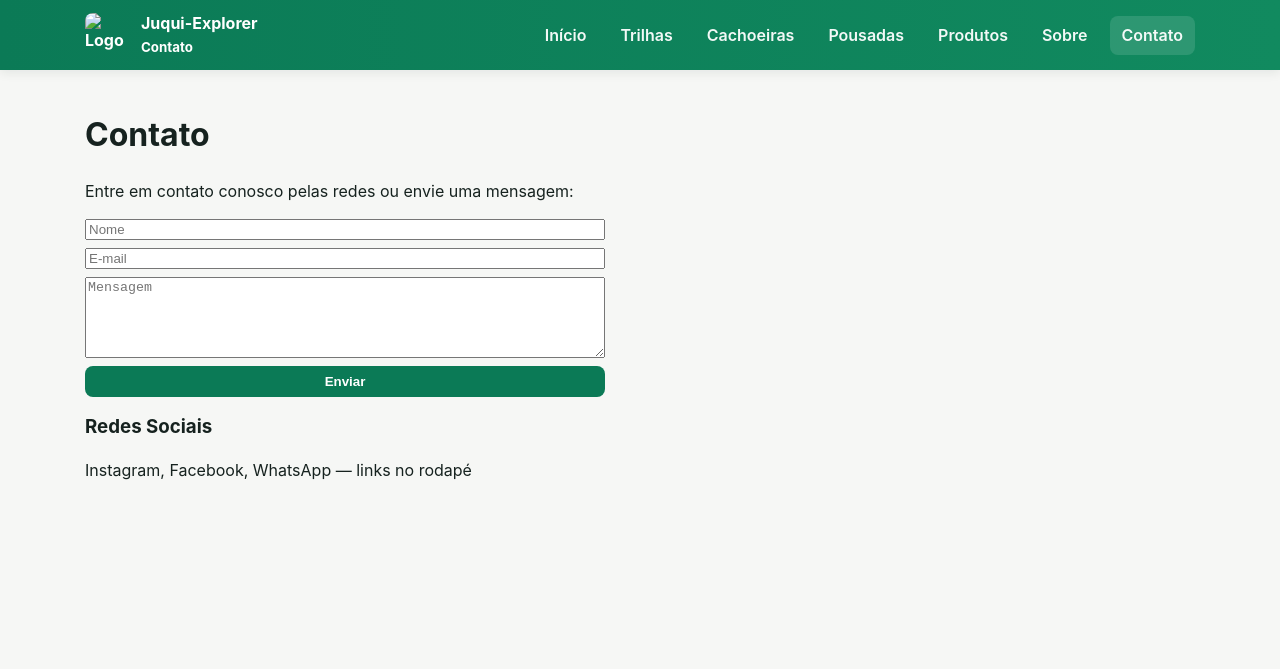
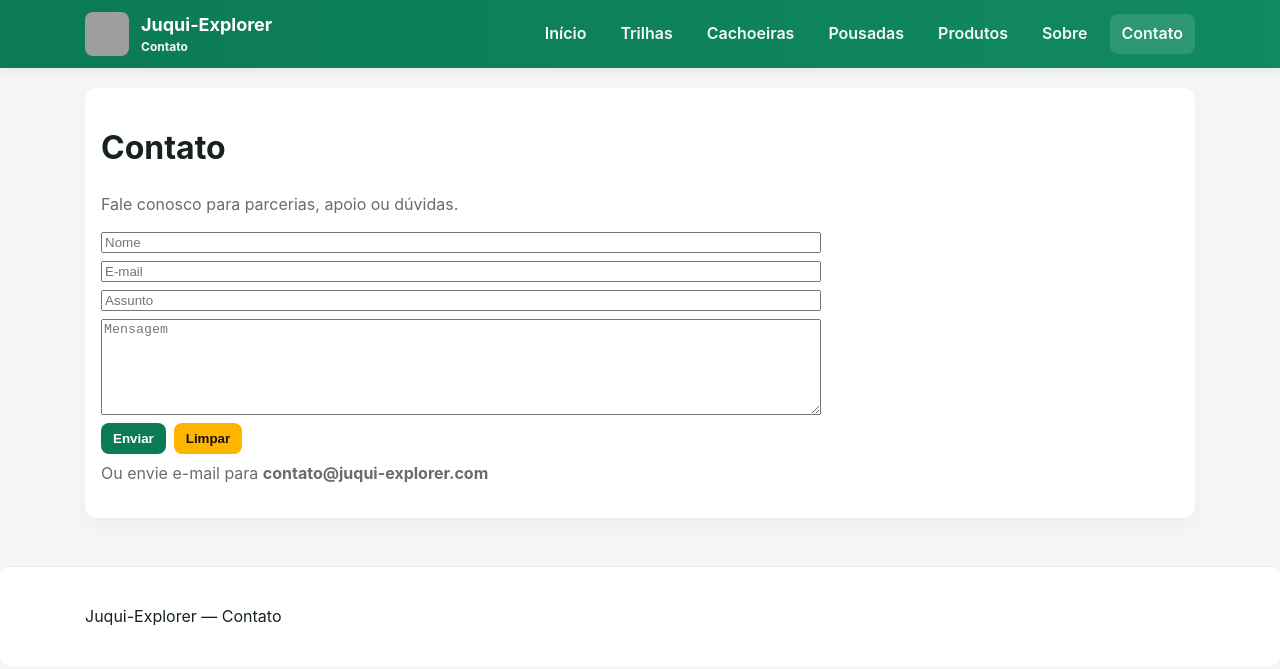
Before and after one commit to renanheriky/Juqui-explorer-, a plain HTML site: page contato.html in a window 1280 px wide. Drawn offline with Linux system fonts and the light colour scheme; grey boxes are pictures that could not be loaded.

Commit message:
Enhance contato.html with form updates and accessibility
Updated the contact form with a subject field and improved layout. Added a skip link for accessibility and modified the header and footer structure.

```diff
--- a/contato.html
+++ b/contato.html
@@ -3,33 +3,43 @@
 <head><meta charset="utf-8"><meta name="viewport" content="width=device-width,initial-scale=1"><title>Contato — Juqui-Explorer</title>
 <link rel="stylesheet" href="styles.css"></head>
 <body>
-  <header class="header">
-    <div class="container">
-      <div class="brand"><img src="assets/images/logo.png" alt="Logo"><div>Juqui-Explorer<br><small>Contato</small></div></div>
-      <nav class="nav">
-        <a href="index.html">Início</a><a href="trilhas.html">Trilhas</a><a href="cachoeiras.html">Cachoeiras</a><a href="pousadas.html">Pousadas</a>
-        <a href="produtos.html">Produtos</a><a href="sobre.html">Sobre</a><a href="contato.html" class="active">Contato</a>
-      </nav>
-      <button class="menu-toggle">☰</button>
-    </div>
-  </header>
+  <a class="skip-link" href="#contato-main">Ir para Contato</a>
+  <header class="header"><div class="container"><div class="brand"><img src="https://source.unsplash.com/80x80/?contact" alt="Logo"><div><div class="site-title">Juqui-Explorer</div><div class="site-sub">Contato</div></div></div><nav class="nav"><a href="index.html">Início</a><a href="trilhas.html">Trilhas</a><a href="cachoeiras.html">Cachoeiras</a><a href="pousadas.html">Pousadas</a><a href="produtos.html">Produtos</a><a href="sobre.html">Sobre</a><a href="contato.html" class="active">Contato</a></nav><button class="menu-toggle">☰</button></div></header>
 
-  <main class="container">
-    <div class="section">
+  <main id="contato-main" class="container">
+    <div class="card">
       <h1>Contato</h1>
-      <p>Entre em contato conosco pelas redes ou envie uma mensagem:</p>
+      <p style="color:var(--muted)">Fale conosco para parcerias, apoio ou dúvidas.</p>
 
-      <form style="display:grid;gap:8px;max-width:520px">
+      <form id="contact-form" style="display:grid;gap:8px;max-width:720px" aria-label="Formulário de contato">
         <input name="name" placeholder="Nome" required>
         <input name="email" placeholder="E-mail" type="email" required>
-        <textarea name="message" placeholder="Mensagem" rows="5"></textarea>
-        <button class="btn" type="submit">Enviar</button>
+        <input name="subject" placeholder="Assunto">
+        <textarea name="message" placeholder="Mensagem" rows="6" required></textarea>
+        <div style="display:flex;gap:8px">
+          <button class="btn" type="submit">Enviar</button>
+          <button class="btn secondary" type="reset">Limpar</button>
+        </div>
       </form>
-
-      <h3 style="margin-top:16px">Redes Sociais</h3>
-      <p>Instagram, Facebook, WhatsApp — links no rodapé</p>
+      <p style="color:var(--muted);margin-top:8px">Ou envie e-mail para <strong>contato@juqui-explorer.com</strong></p>
     </div>
   </main>
+
+  <footer class="footer"><div class="container">Juqui-Explorer — Contato</div></footer>
+
   <script src="app.js"></script>
+  <script>
+    document.getElementById('contact-form').addEventListener('submit', function(e){
+      e.preventDefault();
+      // para teste: salva localmente e exibe confirmação
+      const fd = new FormData(this);
+      const message = { name: fd.get('name'), email: fd.get('email'), subject: fd.get('subject'), message: fd.get('message'), date: new Date().toISOString() };
+      const msgs = JSON.parse(localStorage.getItem('juqui_messages')||'[]');
+      msgs.push(message);
+      localStorage.setItem('juqui_messages', JSON.stringify(msgs));
+      alert('Mensagem enviada (teste). Obrigado!');
+      this.reset();
+    });
+  </script>
 </body>
 </html>
```
